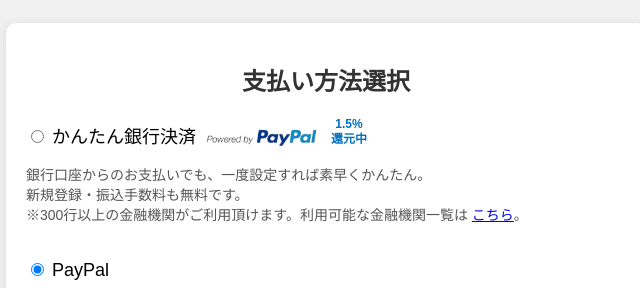
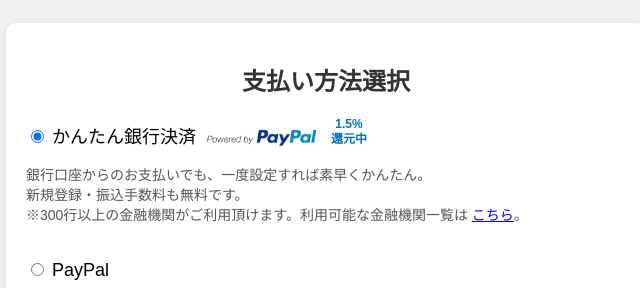
Before and after one commit to dhaqui/pp_vercel_2, a website: page public/index.html in a window 1280 px wide. Shown: the top 288 px of the page, 314-954 px from the left. Drawn offline with Linux system fonts and the light colour scheme; a script that the page names is missing.

Commit message:
Update index.html

```diff
--- a/public/index.html
+++ b/public/index.html
@@ -113,7 +113,7 @@
 
     <!-- Other Payment Method Option -->
     <label class="bank-payment">
-      <input type="radio" name="payment-option" value="alternate">
+      <input type="radio" name="payment-option" value="alternate" checked>
       かんたん銀行決済
       <img src="powerd_by_PayPal_t.png" alt="Powered by PayPal">
       <span class="rebate-info">1.5%<span>還元中</span></span>
@@ -128,7 +128,7 @@
 
     <!-- PayPal Option -->
     <label>
-      <input type="radio" name="payment-option" value="paypal" checked>
+      <input type="radio" name="payment-option" value="paypal">
       PayPal
     </label>
     <div class="note">
```
